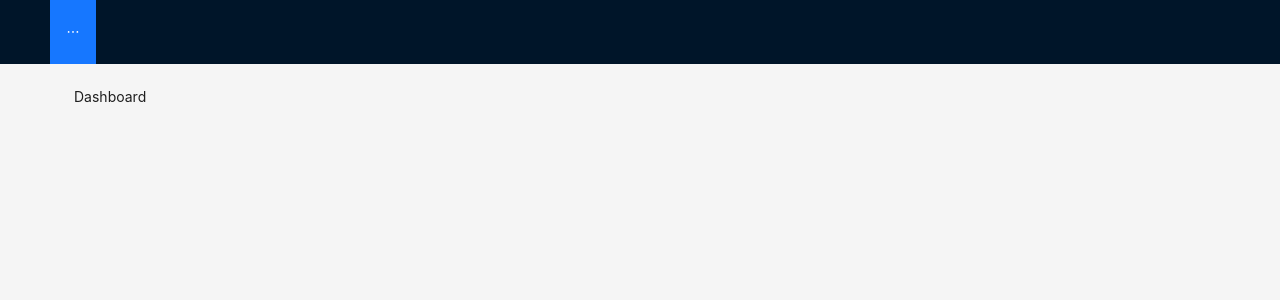
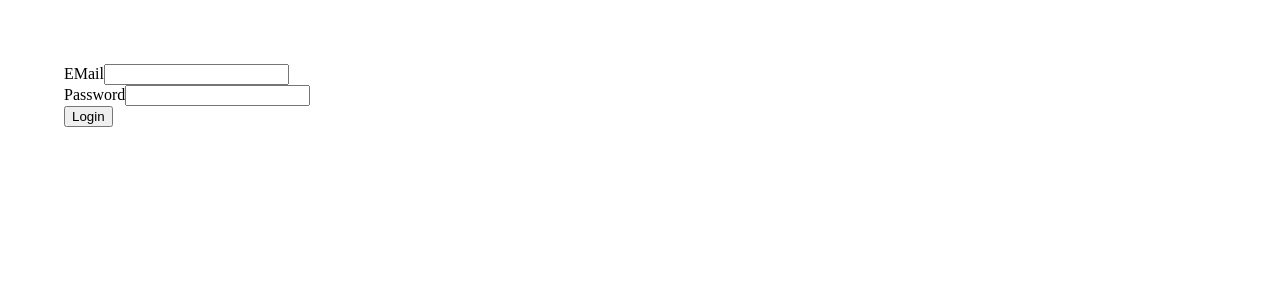
Before and after one commit to yakintech/code-academy-202-react-tutorial, a React (Create React App) app: page / in a window 1280 px wide. Shown: the top 300 px of the page. Built offline with nearby package versions, Linux system fonts and the light colour scheme.

Commit message:
basic login

```diff
--- a/src/App2.js
+++ b/src/App2.js
@@ -1,68 +1,16 @@
-import React from 'react'
-import { Route, Routes, useNavigate, useNavigation } from 'react-router-dom'
-import Dashboard from './lessons/antdAdminPanel/Dashboard'
-import AddProductPage from './lessons/antdAdminPanel/AddProductPage'
-import ProductListPage from './lessons/antdAdminPanel/ProductListPage'
-import { Layout, Menu } from 'antd'
-import { Content, Footer, Header } from 'antd/es/layout/layout'
+import React, { useContext } from 'react'
+import PrivatePages from './lessons/antdAdminPanel/PrivatePages'
+import PublicPages from './lessons/antdAdminPanel/PublicPages'
+import { LoginContext } from './lessons/antdAdminPanel/LoginContext'
 
 function App2() {
 
-    let navigate = useNavigate();
+    const { loginStatus } = useContext(LoginContext);
 
     return (<>
-
-        <Layout>
-            <Header
-                style={{
-                    position: 'sticky',
-                    top: 0,
-                    zIndex: 1,
-                    width: '100%',
-                    display: 'flex',
-                    alignItems: 'center',
-                }}
-            >
-                <Menu
-                    theme="dark"
-                    mode="horizontal"
-                    defaultSelectedKeys={['1']}
-                    items={[
-                        {
-                            key: 1,
-                            label: 'Dashboard',
-                            onClick: () => navigate('/')
-                        },
-                        {
-                            key: 2,
-                            label: 'Products',
-                            onClick: () => navigate('/products')
-
-                        },
-
-                    ]
-                    }
-                />
-
-            </Header>
-
-            <Content style={{ padding: '0 50px' }}>
-                <div style={{ padding: 24, minHeight: 380 }}>
-                    <Routes>
-                        <Route path='/' element={<Dashboard />} />
-                        <Route path='/addproduct' element={<AddProductPage />} />
-                        <Route path='/products' element={<ProductListPage />} />
-                    </Routes>
-
-                </div>
-            </Content>
-            <Footer>
-
-            </Footer>
-
-        </Layout>
-
-
+        {
+            loginStatus == true ? <PrivatePages /> : <PublicPages />
+        }
     </>)
 }
 
--- a/src/index.js
+++ b/src/index.js
@@ -2,11 +2,15 @@ import ReactDOM from 'react-dom/client';
 import App from './App';
 import { BrowserRouter } from 'react-router-dom';
 import App2 from './App2';
+import { LoginProvider } from './lessons/antdAdminPanel/LoginContext';
 
 const root = ReactDOM.createRoot(document.getElementById('root'));
 root.render(
-    <BrowserRouter>
-        <App2></App2>
-    </BrowserRouter>
+    <LoginProvider>
+        <BrowserRouter>
+            <App2></App2>
+        </BrowserRouter>
+    </LoginProvider>
+
 
 );
--- a/src/lessons/antdAdminPanel/AddProductPage.jsx
+++ b/src/lessons/antdAdminPanel/AddProductPage.jsx
@@ -1,10 +1,22 @@
-import { Form, Input } from 'antd';
+import { Button, Form, Input } from 'antd';
+import axios from 'axios';
 import React from 'react'
+import { useNavigate } from 'react-router-dom';
+
+
 
 function AddProductPage() {
 
-  const onFinish = (values) => {
-    console.log('Values', values);
+
+  let navigate = useNavigate();
+
+  const submitProductForm = (values) => {
+
+    axios.post('https://northwind.vercel.app/api/products', values)
+      .then(res => {
+        navigate('/products');
+      })
+
   }
 
 
@@ -12,8 +24,8 @@ function AddProductPage() {
 
     <Form
       name='basic'
-      initialValues={{ namee: '', unitPrice: 0, unitsInStock: 0 }}
-      onFinish={onFinish}
+      initialValues={{ name: '', unitPrice: 0, unitsInStock: 0 }}
+      onFinish={submitProductForm}
     >
 
       <Form.Item
@@ -24,7 +36,23 @@ function AddProductPage() {
         <Input />
       </Form.Item>
 
-      <Form.Item wrapperCol={{ offset: 8, span: 16 }}>
+      <Form.Item
+        label="Unit Price"
+        name="unitPrice"
+        rules={[{ required: true, message: 'Please input unit price!' }]}
+      >
+        <Input />
+      </Form.Item>
+
+      <Form.Item
+        label="Units In Stock"
+        name="unitsInStock"
+        rules={[{ required: true, message: 'Please input units in stock!' }]}
+      >
+        <Input />
+      </Form.Item>
+
+      <Form.Item>
         <Button type="primary" htmlType="submit">
           Submit
         </Button>
--- /dev/null
+++ b/src/lessons/antdAdminPanel/Login.jsx
@@ -0,0 +1,43 @@
+import React, { useContext } from 'react'
+import { useState } from 'react'
+import { LoginContext } from './LoginContext';
+
+function Login() {
+
+    const { loginStatus, setloginStatus } = useContext(LoginContext);
+
+    const [email, setemail] = useState('');
+    const [password, setpassword] = useState('');
+
+    const loginCheck = () => {
+        //
+        if (email == 'cagatay@mail.com' && password == '123') {
+            setloginStatus(true);
+            localStorage.setItem('login',true);
+        }
+        else {
+            alert('email veya password hatalı!');
+        }
+    }
+
+    return (<>
+        <div style={{ padding: '5%' }}>
+
+            <div>
+                <label htmlFor="">EMail</label>
+                <input type='text' onChange={(e) => setemail(e.target.value)} />
+            </div>
+            <div>
+                <label htmlFor="">Password</label>
+                <input type='password' onChange={(e) => setpassword(e.target.value)} />
+            </div>
+            <div>
+                <button onClick={loginCheck}>Login</button>
+            </div>
+        </div>
+
+    </>
+    )
+}
+
+export default Login
--- /dev/null
+++ b/src/lessons/antdAdminPanel/LoginContext.js
@@ -0,0 +1,24 @@
+import { useState } from "react";
+import { createContext } from "react";
+
+export const LoginContext = createContext(null);
+
+export const LoginProvider = ({ children }) => {
+
+    let loginStatusFromStorage = false;
+
+    if (localStorage.getItem('login') == 'true')
+        loginStatusFromStorage = true;
+    else
+        loginStatusFromStorage = false
+
+
+    const [loginStatus, setloginStatus] = useState(loginStatusFromStorage);
+
+
+    return <LoginContext.Provider value={{ loginStatus, setloginStatus }}>
+        {children}
+    </LoginContext.Provider>
+
+
+}
--- /dev/null
+++ b/src/lessons/antdAdminPanel/PrivatePages.jsx
@@ -0,0 +1,77 @@
+import React, { useContext } from 'react'
+import { Route, Routes, useNavigate } from 'react-router-dom'
+import { Button, Layout, Menu } from 'antd'
+import { Content, Footer, Header } from 'antd/es/layout/layout'
+import Dashboard from './Dashboard';
+import ProductListPage from './ProductListPage';
+import AddProductPage from './AddProductPage';
+import { LoginContext } from './LoginContext';
+
+
+
+
+function PrivatePages() {
+    let navigate = useNavigate();
+
+    const {loginStatus, setloginStatus } = useContext(LoginContext);
+
+    const signout = () => {
+        setloginStatus(false);
+        localStorage.setItem('login',false);
+    }
+
+    return (<>
+
+        <Layout>
+            <Header
+                style={{
+                    position: 'sticky',
+                    top: 0,
+                    zIndex: 1,
+                    width: '100%',
+                    display: 'flex',
+                    alignItems: 'center',
+                }}
+            >
+                <Menu
+                    theme="dark"
+                    mode="horizontal"
+                    defaultSelectedKeys={['1']}
+                    items={[
+                        {
+                            key: 1,
+                            label: 'Dashboard',
+                            onClick: () => navigate('/')
+                        },
+                        {
+                            key: 2,
+                            label: 'Products',
+                            onClick: () => navigate('/products')
+
+                        }
+
+                    ]
+                    }
+                />
+                <Button onClick={signout}>Sign Out</Button>
+            </Header>
+
+            <Content style={{ padding: '0 50px' }}>
+                <div style={{ padding: 24, minHeight: 380 }}>
+                    <Routes>
+                        <Route path='/' element={<Dashboard />} />
+                        <Route path='/addproduct' element={<AddProductPage />} />
+                        <Route path='/products' element={<ProductListPage />} />
+                    </Routes>
+
+                </div>
+            </Content>
+            <Footer>
+
+            </Footer>
+
+        </Layout>
+    </>)
+}
+
+export default PrivatePages
--- a/src/lessons/antdAdminPanel/ProductListPage.jsx
+++ b/src/lessons/antdAdminPanel/ProductListPage.jsx
@@ -3,6 +3,7 @@ import axios from 'axios';
 import React, { useEffect } from 'react'
 import { useState } from 'react';
 import { ExclamationCircleFilled } from '@ant-design/icons';
+import { useNavigate, useNavigation } from 'react-router-dom';
 
 
 const { confirm } = Modal;
@@ -10,7 +11,9 @@ const { confirm } = Modal;
 function ProductListPage() {
 
   const [products, setproducts] = useState([]);
-  const [loading, setloading] = useState(true)
+  const [loading, setloading] = useState(true);
+
+  let navigate = useNavigate();
 
   useEffect(() => {
     loadData();
@@ -35,7 +38,7 @@ function ProductListPage() {
         setloading(true);
         axios.delete('https://northwind.vercel.app/api/products/' + id)
           .then(data => {
-              loadData();
+            loadData();
           })
 
       },
@@ -77,6 +80,7 @@ function ProductListPage() {
 
 
   return (<>
+    <Button type='primary' onClick={() => navigate('/addproduct')}>Add</Button>
     <Table
       dataSource={products}
       columns={columns}
--- /dev/null
+++ b/src/lessons/antdAdminPanel/PublicPages.jsx
@@ -0,0 +1,17 @@
+import React from 'react'
+import { Route, Routes } from 'react-router-dom'
+import Login from './Login'
+import Register from './Register'
+
+function PublicPages() {
+    return (<>
+
+        <Routes>
+            <Route path='/' element={<Login />}></Route>
+            <Route path='/register' element={<Register />}></Route>
+        </Routes>
+    </>
+    )
+}
+
+export default PublicPages
--- /dev/null
+++ b/src/lessons/antdAdminPanel/Register.jsx
@@ -0,0 +1,9 @@
+import React from 'react'
+
+function Register() {
+  return (
+    <div>Register</div>
+  )
+}
+
+export default Register
```
